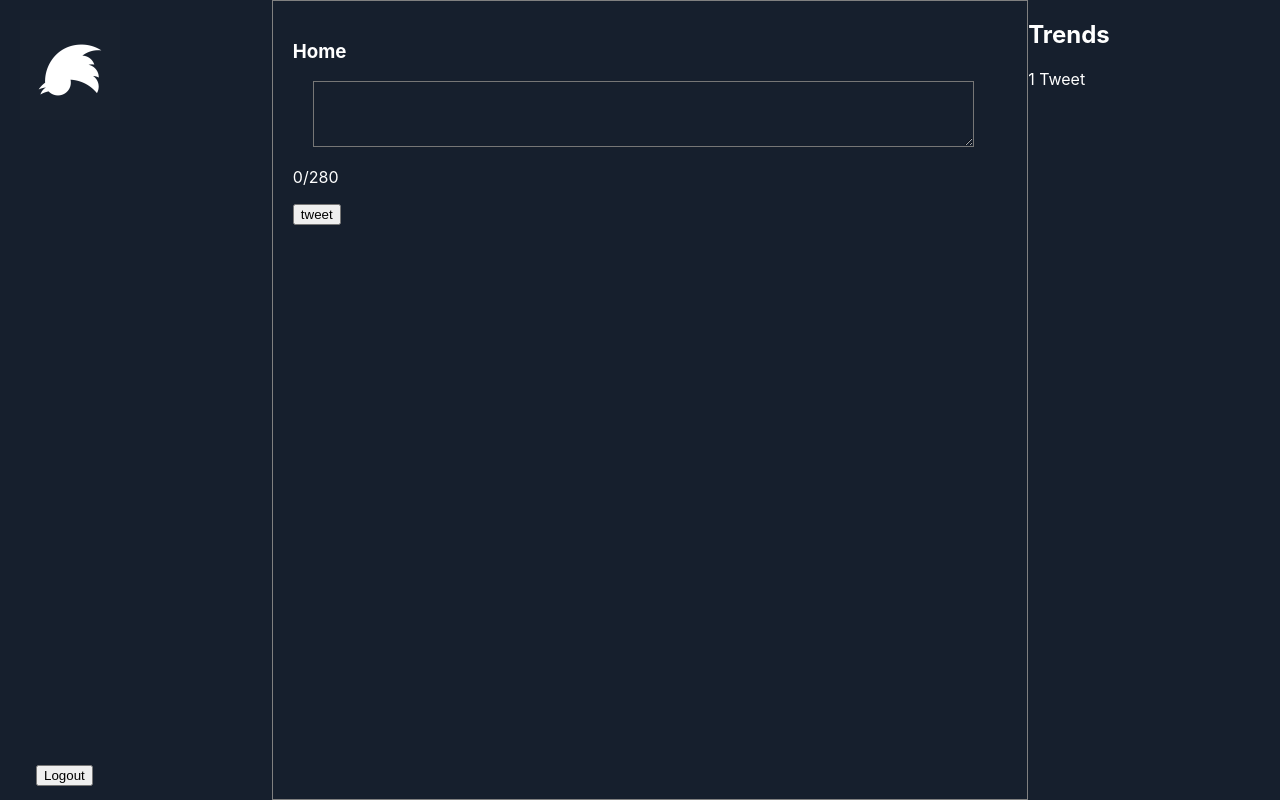
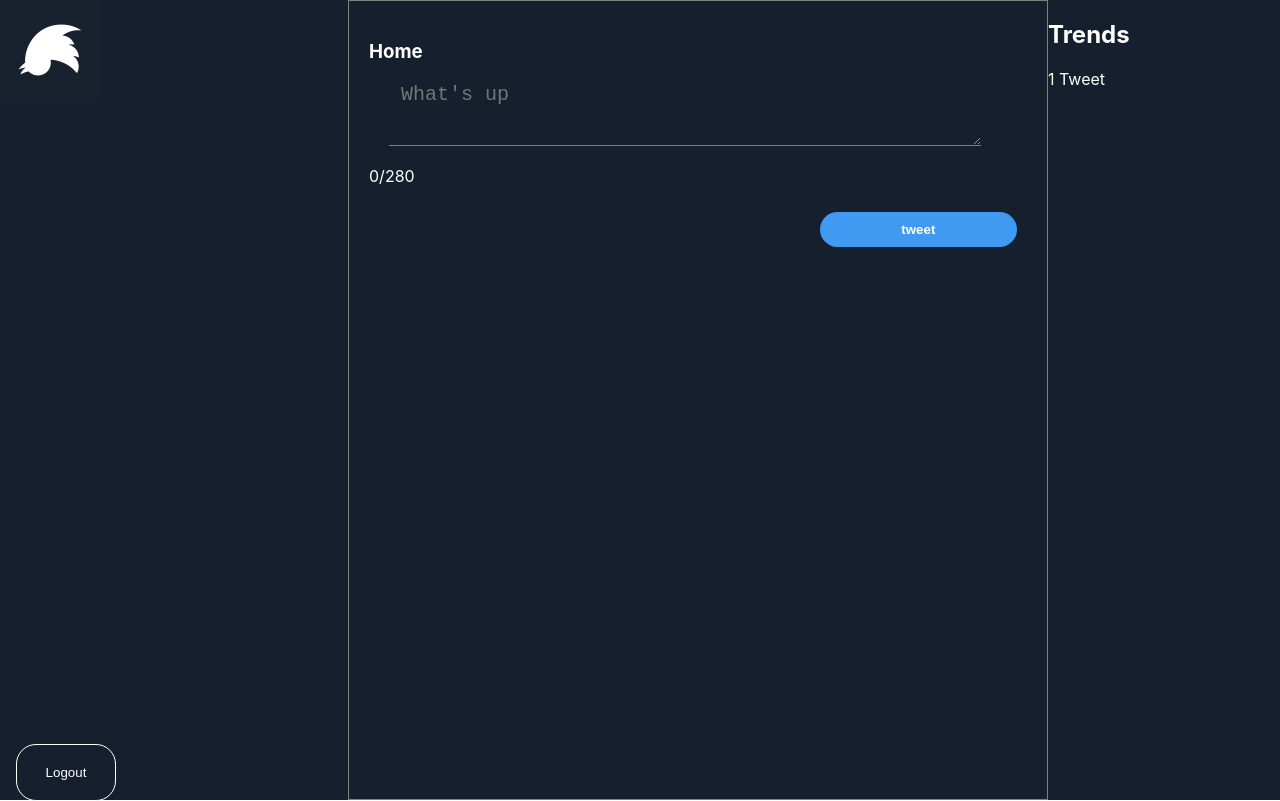
Before and after one commit to TahaAissat/hackatweet-frontend, a Next.js app: page /home in a window 1280 px wide. Built offline with nearby package versions, Linux system fonts and the light colour scheme; no server answers.

Commit message:
frontend

```diff
--- a/components/Addtweet.js
+++ b/components/Addtweet.js
@@ -31,10 +31,12 @@ function Addtweet(){
     <div>
     <label>
      <h3>Home</h3>
-      <textarea className={styles.area} onChange={(e) => {if(text.length < 280){setText(e.target.value)}}} value={text} name="postContent" rows={4} cols={80} />
+      <textarea placeholder="What's up"className={styles.area} onChange={(e) => {if(text.length < 280){setText(e.target.value)}}} value={text} name="postContent" rows={4} cols={80} />
     </label>
     <p>{text.length}/280</p>
-    <button onClick={()=> handlAddtweet()}>tweet</button>
+    <div className={styles.button}>
+      <button className={styles.buttonAdd}onClick={()=> handlAddtweet()}>tweet</button>
+    </div>
     </div>
     )
 }
--- a/components/LatestTweets.js
+++ b/components/LatestTweets.js
@@ -26,7 +26,7 @@ const updateLikedTweets = (tweet) => {
     if(likedTweets.some(e => e.texte === tweet.texte)){
         setLikedTweets(tweetList.filter(e => e.texte !== tweet.texte))
     } else {
-        setLikedTweets([...tweetList,tweet])
+        setLikedTweets([...likedTweets,tweet])
     }
 }
 
--- a/components/SearchTweet.js
+++ b/components/SearchTweet.js
@@ -1,4 +1,4 @@
-import styles from '../styles/SearchTweet.module.css';
+import styles from '../styles/HashtagTweets.module.css';
 import { useSelector } from 'react-redux';
 import { useEffect, useState } from 'react';
 import { useDispatch } from 'react-redux';
@@ -23,7 +23,7 @@ const handleSearch = () => {
     return (
         <>
         <textarea onChange = {(e) => setSearchText(e.target.value) } rows={4} cols={40} />
-        <button onClick={() => handleSearch()}>Search</button>
+        <button className={styles.buttonAdd} onClick={() => handleSearch()}>Search</button>
         </>
     )
 }
--- a/styles/HashtagTweets.module.css
+++ b/styles/HashtagTweets.module.css
@@ -38,3 +38,13 @@
     padding: 10px;
     border: 1px solid gray;
 }
+.buttonAdd{
+    width: 30%;
+    background-color: rgb(64, 154, 241);
+    color: white;
+    font-weight: bold;
+    border: none;
+    border-radius: 20px;
+    padding: 10px;
+    margin: 10px;
+}
--- a/styles/Home.module.css
+++ b/styles/Home.module.css
@@ -10,15 +10,27 @@
 }
 
 .Leftside{
-    margin-left: 20px;
-    margin-top: 20px;
-    margin-bottom: 20px;
-    width: 20%;
+    width: 30%;
 }
 .Addtweet{
     border: 1px solid gray;
     width: 60%;
     padding: 20px;
+}
+.Addtweet textarea{
+    border: none;
+    border-bottom: 1px solid grey;
+    width: 90%;
+}
+
+.Addtweet textarea::placeholder{
+    font-size: 20px;
+}
+
+
+.button{
+    display: flex;
+    justify-content: flex-end;
 }
 .area{
     background-color:  rgb(22, 31, 45);
@@ -31,10 +43,43 @@
 }
 .logout{
     position: relative;
+    width: 20%;
     top: 80vh;
     left: 2vh;
+}
+
+.logout button{
+    background-color: rgb(22, 31, 45);
+    width: 100px;
+    padding: 20px;
+    border-radius: 20px;
+    color: white;
+    border: 1px solid white;
+}
+
+
+.logout button:hover{
+    cursor:pointer;
+    color: rgb(22, 31, 45);
+    background-color: white;
 }
 .tweet{
     padding: 10px;
     border: 1px solid gray;
 }
+.buttonAdd{
+    width: 30%;
+    background-color: rgb(64, 154, 241);
+    color: white;
+    font-weight: bold;
+    border: none;
+    border-radius: 20px;
+    padding: 10px;
+    margin: 10px;
+}
+
+.buttonAdd:hover{
+    cursor: pointer;
+    background-color: white;
+    color: rgb(64, 154, 241);;
+}
```
